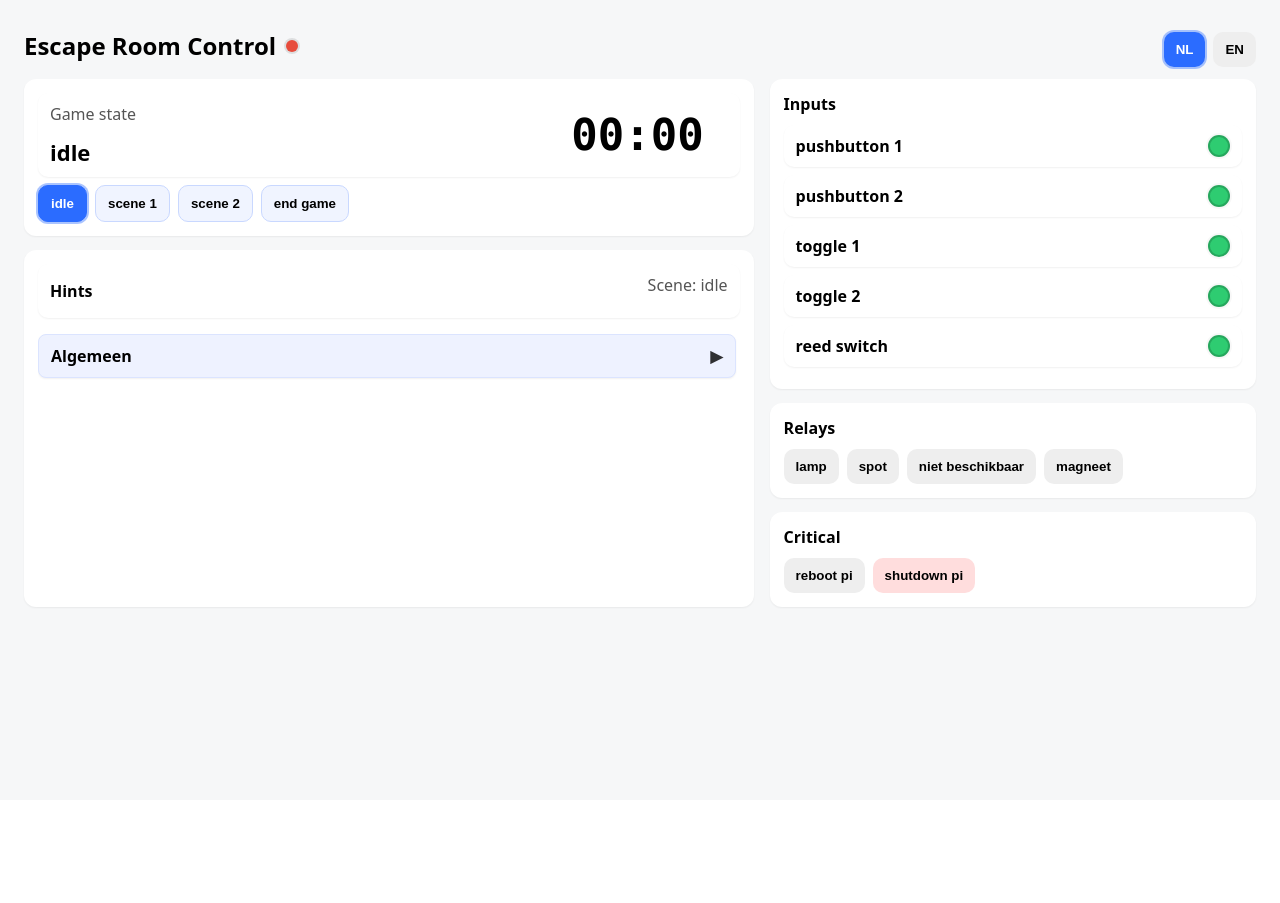
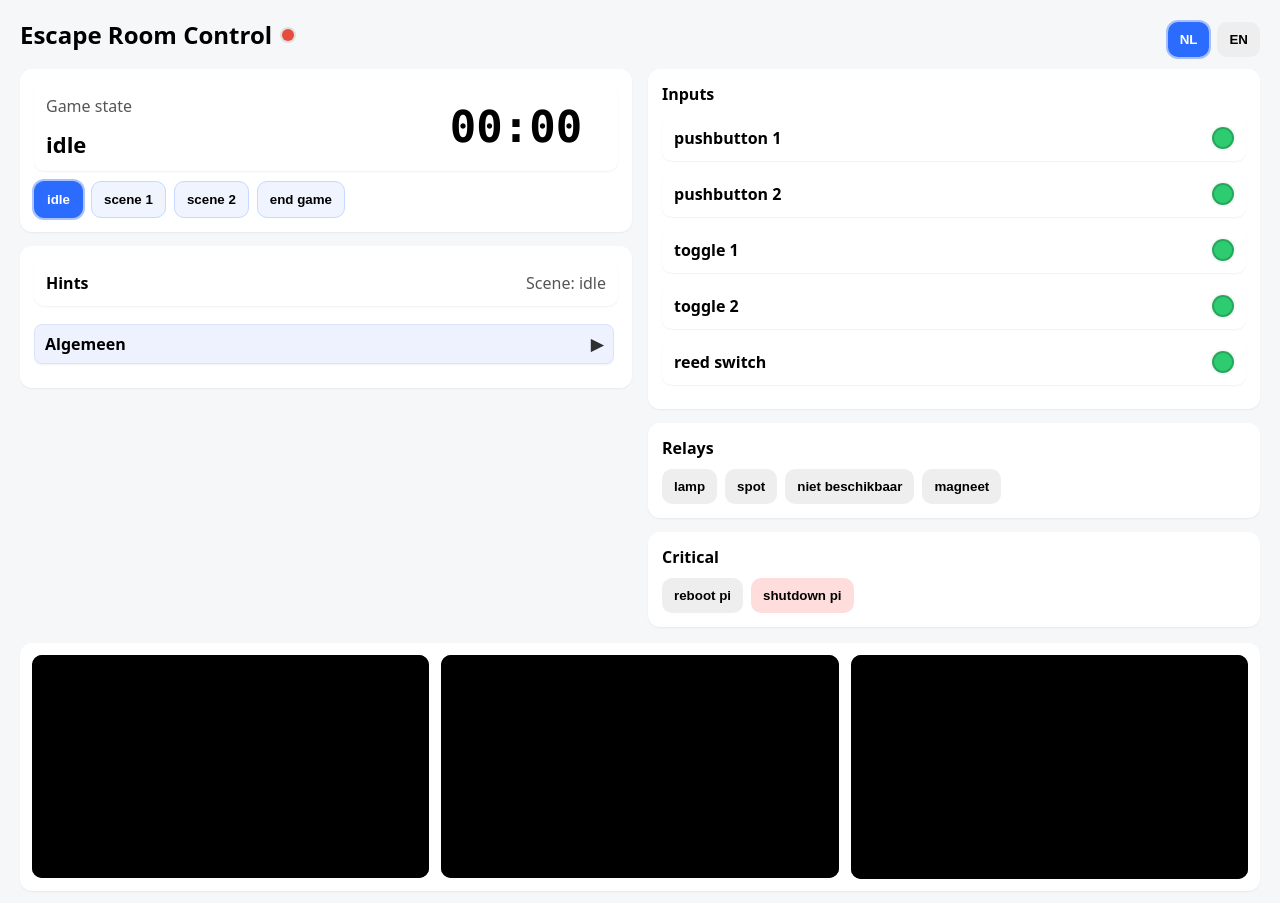
Before and after one commit to jtuinman/escape-room-control, a Flask app: page / in a window 1280 px wide. Before the commit the page ends 608 px from the top, so only its background shows below. Run offline with Flask 3, Linux system fonts and the light colour scheme; data that the repository does not hold is empty.

Commit message:
camera column

```diff
--- a/static/style.css
+++ b/static/style.css
@@ -2,17 +2,29 @@ body {
   font-family: system-ui, Arial, sans-serif;
   margin: 0;
   background: #f6f7f8;
+  height: 100vh;
+  overflow: hidden;
 }
 
 main {
-  max-width: 720px;
-  margin: 24px auto;
-  padding: 16px;
+  width: min(1880px, calc(100vw - 32px));
+  height: calc(100vh - 32px);
+  margin: 16px auto;
+  padding: 0 8px;
+  box-sizing: border-box;
+  display: flex;
+  flex-direction: column;
 }
 
 h1 {
-  margin: 0 0 12px;
+  margin: 0;
   font-size: 24px;
+}
+
+.header-title {
+  display: flex;
+  align-items: center;
+  gap: 10px;
 }
 
 .muted {
@@ -156,26 +150,52 @@ h2 {
   align-items: center;
   justify-content: space-between;
   margin-bottom: 12px;
+  flex: 0 0 auto;
 }
 
-.header-row h1 {
+.layout {
+  display: grid;
+  gap: 16px;
+  flex: 1 1 auto;
+  min-height: 0;
+}
+
+.layout-3col {
+  grid-template-columns: minmax(560px, 1.15fr) minmax(360px, 0.8fr) minmax(420px, 0.95fr);
+}
+
+.col {
+  min-width: 0;
+  min-height: 0;
+}
+
+.col > .card:last-child {
+  margin-bottom: 0;
+}
+
+.hints-card {
+  display: flex;
+  flex-direction: column;
+  min-height: 0;
+  height: calc(100% - 118px);
+}
+
+.hints-header-row {
+  align-items: center;
+  justify-content: space-between;
+}
+
+.hints-title,
+.hints-scene-wrap {
   margin: 0;
 }
 
-/* 2-koloms layout, valt op mobiel terug */
-.layout {
-  display: grid;
-  gap: 16px;
-  grid-template-columns: 1.2fr 0.8fr;
+#hints {
+  overflow: auto;
+  min-height: 0;
+  padding-right: 4px;
 }
 
-@media (max-width: 900px) {
-  .layout {
-    grid-template-columns: 1fr;
-  }
-}
-
-/* compact input rows */
 .compactRow {
   align-items: center;
   justify-content: space-between;
@@ -310,184 +314,109 @@ button[data-state].active-state {
   box-shadow: 0 0 0 2px rgba(43, 108, 255, 0.4);
 }
 
-html, body {
-  height: 100%;
-  overflow: hidden;
-}
-
-body {
-  min-height: 100vh;
-}
-
-main {
-  width: min(1880px, calc(100vw - 24px));
-  max-width: 1880px;
-  height: calc(100vh - 24px);
-  margin: 12px auto;
-  padding: 12px;
-  box-sizing: border-box;
-  display: flex;
-  flex-direction: column;
-  overflow: hidden;
-}
-
-.header-row {
-  flex: 0 0 auto;
-}
-
-.layout {
-  flex: 1 1 auto;
+.cameraColumn,
+.camerasCard,
+.cameraGrid,
+.cameraItem {
   min-height: 0;
 }
 
-.layout-3col {
-  grid-template-columns: minmax(480px, 1.1fr) minmax(340px, 0.78fr) minmax(620px, 1.42fr);
+.camerasCard {
+  height: 100%;
+  display: flex;
+  flex-direction: column;
+  padding: 12px;
 }
 
-.col {
-  min-width: 0;
-  min-height: 0;
-  display: flex;
-  flex-direction: column;
+.cameraGrid {
+  display: grid;
+  grid-template-rows: repeat(3, minmax(0, 1fr));
+  gap: 12px;
+  flex: 1 1 auto;
 }
 
-.card {
-  min-height: 0;
+.cameraItem {
+  position: relative;
 }
 
-.col > .card:last-child {
-  margin-bottom: 0;
+.cameraFrameWrap {
+  position: relative;
+  width: 100%;
+  height: 100%;
+  background: #111;
+  border-radius: 10px;
+  overflow: hidden;
+  box-shadow: inset 0 0 0 1px rgba(255,255,255,0.04);
 }
 
-.col:first-child .card:last-child {
-  flex: 1 1 auto;
-  display: flex;
-  flex-direction: column;
-  min-height: 0;
+.cameraFrame {
+  display: block;
+  width: 100%;
+  height: 100%;
+  border: 0;
+  background: #000;
 }
 
-#hints {
-  flex: 1 1 auto;
-  min-height: 0;
-  overflow: auto;
-  padding-right: 4px;
-}
-
-.buttons {
-  margin-top: 8px;
-}
-
-.row {
-  padding: 10px 12px;
-  margin-bottom: 8px;
-}
-
-.camera-column > .card {
-  flex: 1 1 auto;
-  display: flex;
-  flex-direction: column;
-  min-height: 0;
-  overflow: hidden;
-}
-
-.camera-section-header {
-  flex: 0 0 auto;
-  margin-bottom: 8px;
-}
-
-.camera-grid {
-  flex: 1 1 auto;
-  min-height: 0;
-  display: grid;
-  grid-template-rows: repeat(3, minmax(0, 1fr));
-  gap: 10px;
-}
-
-.camera-card {
-  min-height: 0;
-  position: relative;
-  border-radius: 12px;
-  background: #111;
-  overflow: hidden;
-  border: 1px solid rgba(0, 0, 0, 0.08);
-}
-
-.camera-card-header {
+.cameraOpenBtn {
   position: absolute;
-  top: 8px;
-  right: 8px;
+  top: 10px;
+  right: 10px;
   z-index: 2;
-  display: flex;
-  justify-content: flex-end;
-  pointer-events: none;
-}
-
-.camera-open-btn {
-  pointer-events: auto;
   opacity: 0.92;
 }
 
-.camera-frame-wrap {
-  position: absolute;
-  inset: 0;
-  background: #000;
-}
-
-.camera-frame {
-  width: 100%;
-  height: 100%;
-  border: 0;
-  display: block;
-  background: #000;
-}
-
-.camera-placeholder {
-  position: absolute;
-  inset: 0;
-  background: #111;
-}
-
-.hints-header-row .muted {
-  margin-bottom: 0;
-}
-
-.hintItem,
-.hintAccordionHeader {
-  cursor: pointer;
-}
-
-@media (max-width: 1700px) {
-  main {
-    width: min(1660px, calc(100vw - 24px));
-  }
-
-  .layout-3col {
-    grid-template-columns: minmax(420px, 1.02fr) minmax(310px, 0.78fr) minmax(520px, 1.2fr);
-  }
-}
-
-@media (max-width: 1400px) {
-  html, body {
+@media (max-width: 1500px) {
+  body {
+    height: auto;
     overflow: auto;
   }
 
   main {
+    width: min(1280px, calc(100vw - 24px));
     height: auto;
-    overflow: visible;
+    margin: 12px auto;
   }
 
-  .camera-grid {
-    grid-template-rows: none;
-    grid-template-columns: repeat(3, minmax(0, 1fr));
+  .layout-3col {
+    grid-template-columns: 1fr 1fr;
   }
 
-  .camera-card {
+  .cameraColumn {
+    grid-column: 1 / -1;
+  }
+
+  .camerasCard {
+    height: auto;
+  }
+
+  .cameraGrid {
+    grid-template-columns: repeat(3, minmax(0, 1fr));
+    grid-template-rows: none;
+  }
+
+  .cameraFrameWrap {
     aspect-ratio: 16 / 9;
+    height: auto;
+  }
+
+  .hints-card {
+    height: auto;
+  }
+
+  #hints {
+    overflow: visible;
   }
 }
 
 @media (max-width: 900px) {
-  .camera-grid {
+  .layout-3col,
+  .cameraGrid {
     grid-template-columns: 1fr;
   }
+
+  .header-row {
+    flex-direction: column;
+    align-items: stretch;
+    gap: 10px;
+  }
 }
--- a/templates/index.html
+++ b/templates/index.html
@@ -11,16 +11,17 @@
 <body>
   <main>
     <div class="header-row">
-      <h1 style="display:flex; align-items:center; gap:10px;">
+      <h1 class="header-title">
         Escape Room Control
         <span id="connDot" class="connDot"></span>
       </h1>
-      <div class="buttons">
+      <div class="buttons header-buttons">
         <button class="btn" id="lang-nl" type="button">NL</button>
         <button class="btn" id="lang-en" type="button">EN</button>
       </div>
     </div>
-    <div class="layout">
+
+    <div class="layout layout-3col">
       <div class="col">
         <section class="card">
           <div class="row">
@@ -41,14 +42,15 @@
           </div>
         </section>
 
-        <section class="card">
-          <div class="row" style="align-items:center; justify-content:space-between;">
-            <h2 style="margin:0;">Hints</h2>
-            <div class="muted">Scene: <span id="hints-scene"></span></div>
+        <section class="card hints-card">
+          <div class="row hints-header-row">
+            <h2 class="hints-title">Hints</h2>
+            <div class="muted hints-scene-wrap">Scene: <span id="hints-scene"></span></div>
           </div>
           <ul id="hints" class="list compact"></ul>
         </section>
       </div>
+
       <div class="col">
         <section class="card">
           <h2>Inputs</h2>
@@ -81,14 +83,52 @@
         </section>
       </div>
 
+      <div class="col cameraColumn">
+        <section class="card camerasCard">
+          <div class="cameraGrid">
+            <div class="cameraItem" id="camera-card-cam1">
+              <div class="cameraFrameWrap">
+                <iframe class="cameraFrame" id="camera-frame-cam1" title="Camera 1" loading="lazy" allowfullscreen
+                  referrerpolicy="no-referrer"></iframe>
+                <a class="btn small cameraOpenBtn hidden" id="camera-open-cam1" target="_blank"
+                  rel="noopener noreferrer">open</a>
+              </div>
+            </div>
+
+            <div class="cameraItem" id="camera-card-cam2">
+              <div class="cameraFrameWrap">
+                <iframe class="cameraFrame" id="camera-frame-cam2" title="Camera 2" loading="lazy" allowfullscreen
+                  referrerpolicy="no-referrer"></iframe>
+                <a class="btn small cameraOpenBtn hidden" id="camera-open-cam2" target="_blank"
+                  rel="noopener noreferrer">open</a>
+              </div>
+            </div>
+
+            <div class="cameraItem" id="camera-card-cam3">
+              <div class="cameraFrameWrap">
+                <iframe class="cameraFrame" id="camera-frame-cam3" title="Camera 3" loading="lazy" allowfullscreen
+                  referrerpolicy="no-referrer"></iframe>
+                <a class="btn small cameraOpenBtn hidden" id="camera-open-cam3" target="_blank"
+                  rel="noopener noreferrer">open</a>
+              </div>
+            </div>
+          </div>
+        </section>
+      </div>
+    </div>
   </main>
 
   <script>
+    const CAMERA_STREAMS = {
+      cam1: { url: "" },
+      cam2: { url: "" },
+      cam3: { url: "" }
+    };
+
     const connDot = document.getElementById("connDot");
     connDot.classList.add("disconnected");
     const gameStateEl = document.getElementById("gameState");
     const timerEl = document.getElementById("timer");
-    timerEl.style.cursor = "pointer";
     timerEl.addEventListener("click", () => {
       toggleTimer();
     });
@@ -104,6 +144,25 @@
     let lastHintsRenderKey = null;
     let lastRenderedTimerText = null;
     let lastRenderedTimerState = null;
+
+    function initCameras() {
+      Object.entries(CAMERA_STREAMS).forEach(([key, cfg]) => {
+        const frame = document.getElementById(`camera-frame-${key}`);
+        const openBtn = document.getElementById(`camera-open-${key}`);
+        const url = String(cfg?.url || "").trim();
+        if (!frame || !openBtn) return;
+
+        if (url) {
+          frame.src = url;
+          openBtn.href = url;
+          openBtn.classList.remove("hidden");
+        } else {
+          frame.removeAttribute("src");
+          openBtn.removeAttribute("href");
+          openBtn.classList.add("hidden");
+        }
+      });
+    }
 
     function pad2(n) { return String(n).padStart(2, "0"); }
 
@@ -433,8 +492,8 @@
           }
         });
       });
+    }
 
-    }
     function connectSSE() {
       const es = new EventSource("/events");
 
@@ -479,13 +538,12 @@
               setRelayButton(name, on);
             }
           }
-
         } catch (e) { }
       };
-
     }
 
     (async () => {
+      initCameras();
       await loadInitial();
       connectSSE();
     })();
```
Also changed, not shown: other parts of static/style.css (+9 -43 lines).
